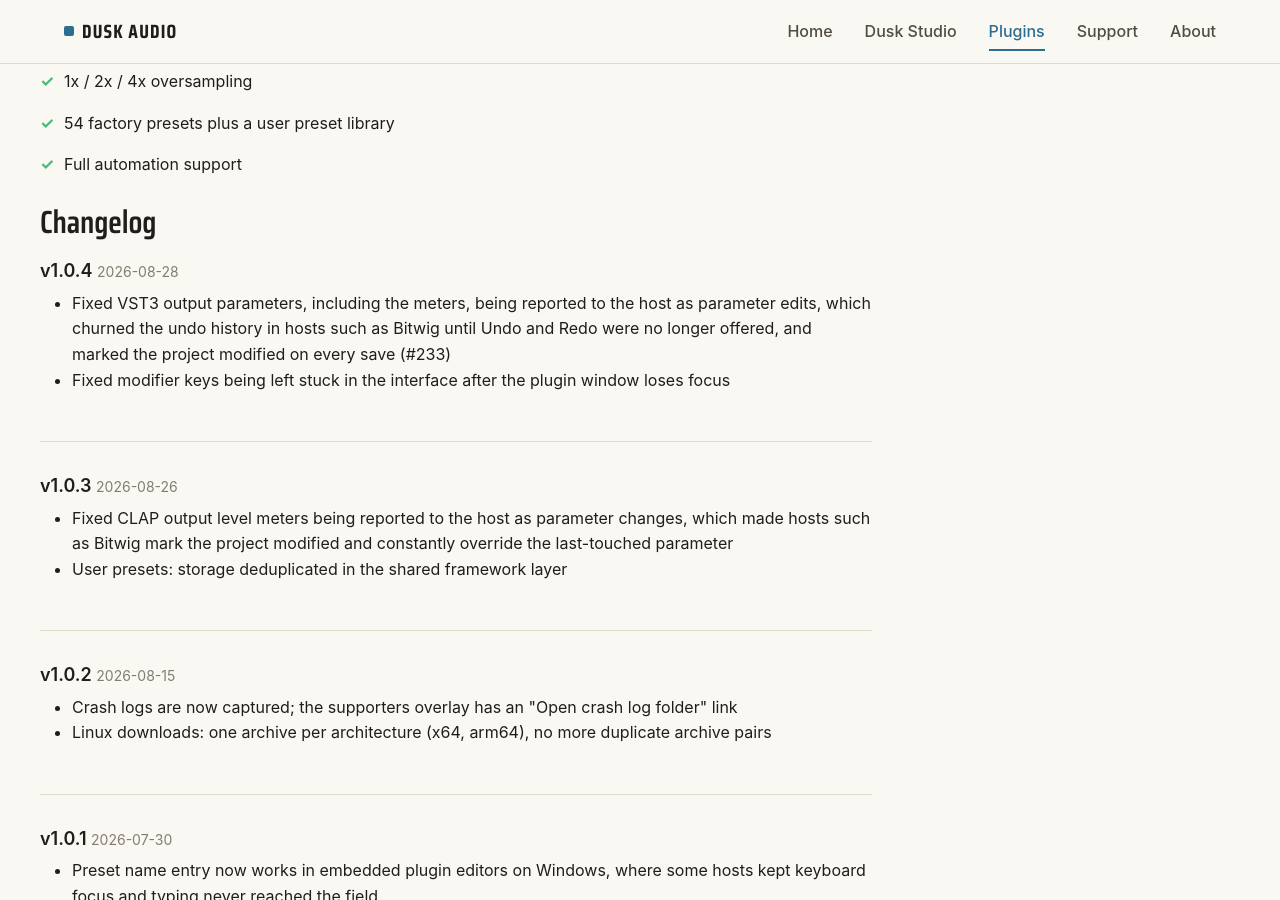
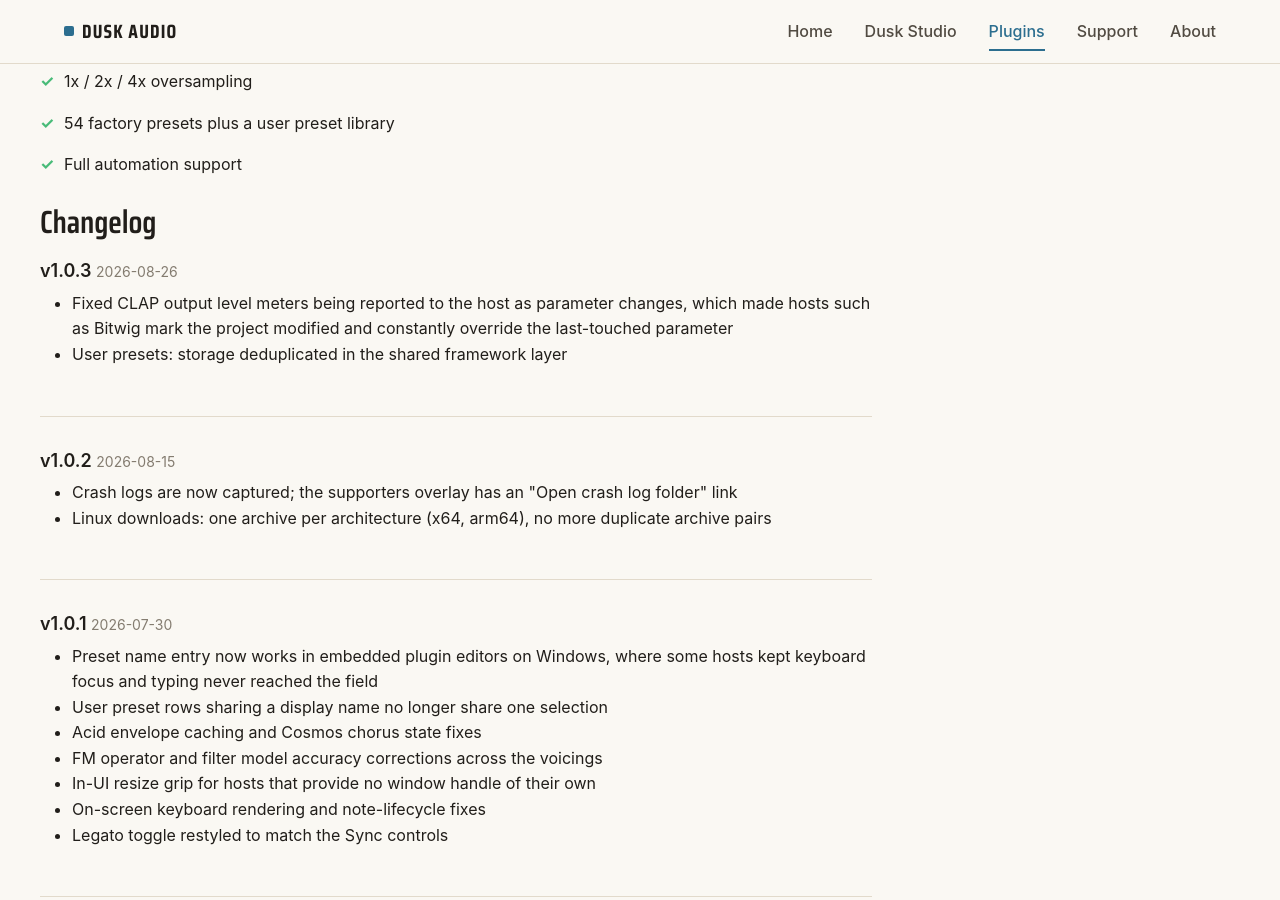
Before and after one commit to dusk-audio/dusk-audio.github.io, a Jekyll site: the page built from _plugins/sunset-circuits.md, in a window 1280 px wide and 900 px high, scrolled down 2708 px. Built offline with Jekyll 4.4.1, drawn with Linux system fonts in a browser that asks for light colours; some of the changed text lies outside the part shown.

Commit message:
Revert "Update Sunset Circuits to v1.0.4"
This reverts commit 401d1ab0b995bc330edd77e212002114cb971d8f.

```diff
--- a/_data/plugins.yml
+++ b/_data/plugins.yml
@@ -113,7 +113,7 @@
     presets and a user preset library. Completely free.
   status: released
   featured: true
-  version: 1.0.4
+  version: "1.0.3"
   released: "2026-07-26"
 - name: Convolution Reverb
   slug: convolution-reverb
--- a/_plugins/sunset-circuits.md
+++ b/_plugins/sunset-circuits.md
@@ -4,7 +4,7 @@
 slug: sunset-circuits
 tagline: Six vintage synth circuits in one instrument
 description: "Six classic synthesizers in one instrument: a stable-tuned DCO poly, a self-oscillating analog five-voice with poly-mod, an aggressive mono, a patchable semi-modular with spring reverb, a four-operator FM engine with eight algorithms, and a screaming acid bass box with a step sequencer. 54 factory presets. Free VST3, CLAP, LV2, and AU plugin for Linux, Windows, and macOS."
-version: "1.0.4"
+version: "1.0.3"
 screenshot: /assets/images/plugins/sunset-circuits-cosmos.png
 gallery:
   - src: /assets/images/plugins/sunset-circuits-cosmos.png
@@ -59,11 +59,6 @@
   - "Sample rates: 44.1kHz to 192kHz"
 
 changelog:
-  - version: "1.0.4"
-    date: "2026-08-28"
-    changes:
-      - "Fixed VST3 output parameters, including the meters, being reported to the host as parameter edits, which churned the undo history in hosts such as Bitwig until Undo and Redo were no longer offered, and marked the project modified on every save (#233)"
-      - "Fixed modifier keys being left stuck in the interface after the plugin window loses focus"
   - version: "1.0.3"
     date: "2026-08-26"
     changes:
```
Also changed, not shown: 1 other file.
